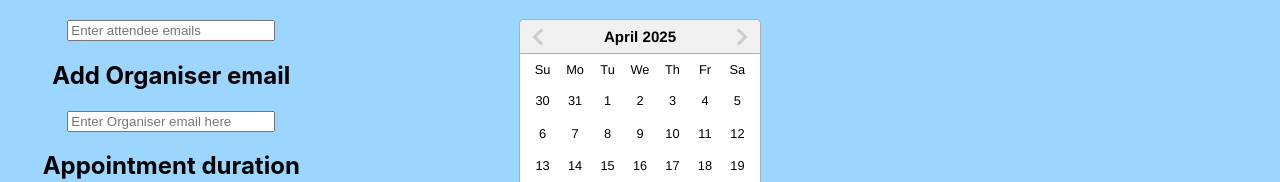
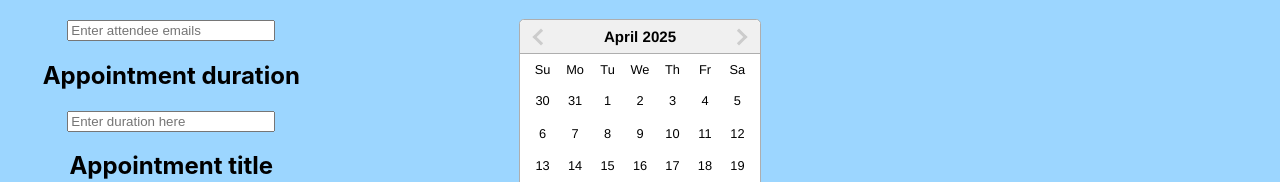
Before and after one commit to Amenawon/Appointment-Based-Scheduling-UI, a React (Create React App) app in the folder frontend/: page /booking in a window 1280 px wide. Shown: the part 132-314 px from the top of the page. Built offline with nearby package versions, Linux system fonts and the light colour scheme; no server answers.

Commit message:
Remove the Organiser email textbox from the Booking page as the email that was used for the authentication will be used as the Organiser email.

```diff
--- a/frontend/src/pages/BookingPage.jsx
+++ b/frontend/src/pages/BookingPage.jsx
@@ -82,8 +82,7 @@ function BookingPage() {
                 title: '',
                 description: '',
                 location: '',
-                timeSlot: '',
-                organiserEmail: formData.organiserEmail
+                timeSlot: ''
             });
 
         } catch (err) {
@@ -118,15 +117,6 @@ function BookingPage() {
                     }}
                     placeholder="Enter attendee emails"
                     className="attendees-textbox"
-                />
-                <h2>Add Organiser email</h2>
-                <input
-                    type="text"
-                    name="organiserEmail"
-                    value={formData.organiserEmail}
-                    onChange={handleInputChange}
-                    placeholder="Enter Organiser email here"
-                    className="organiser-email-textbox"
                 />
                 <h2>Appointment duration</h2>
                 <input
```
